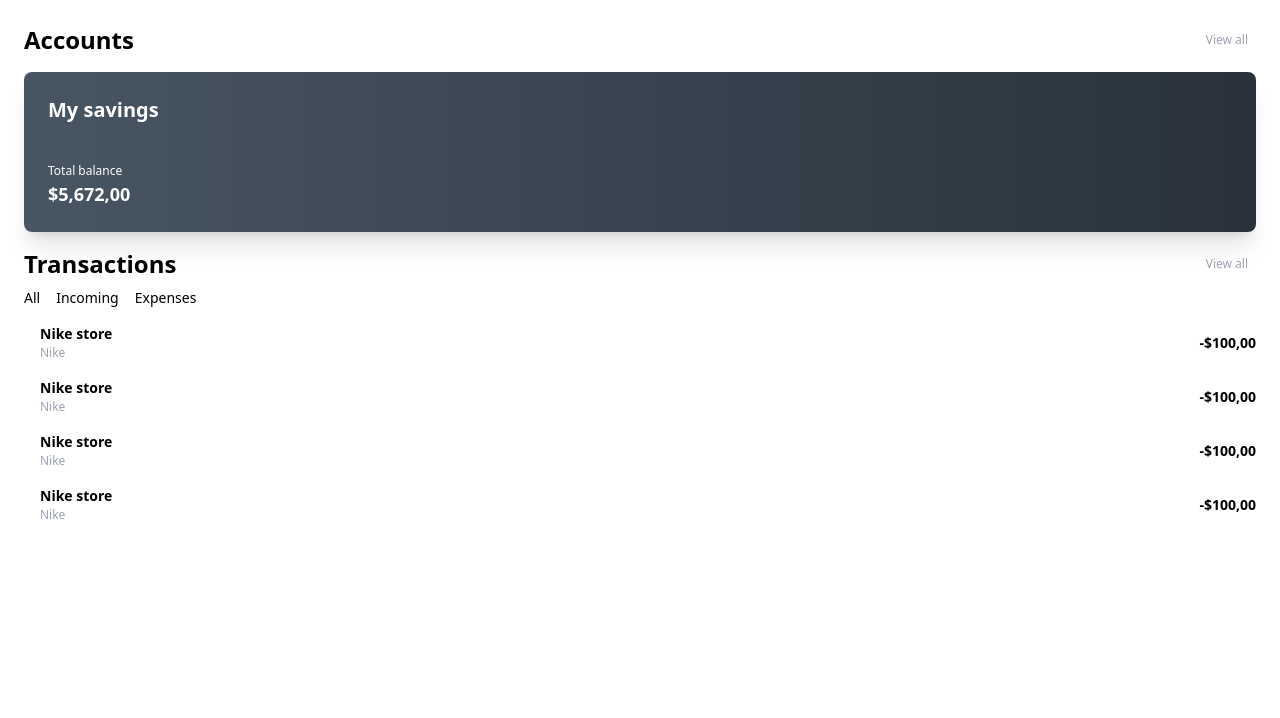
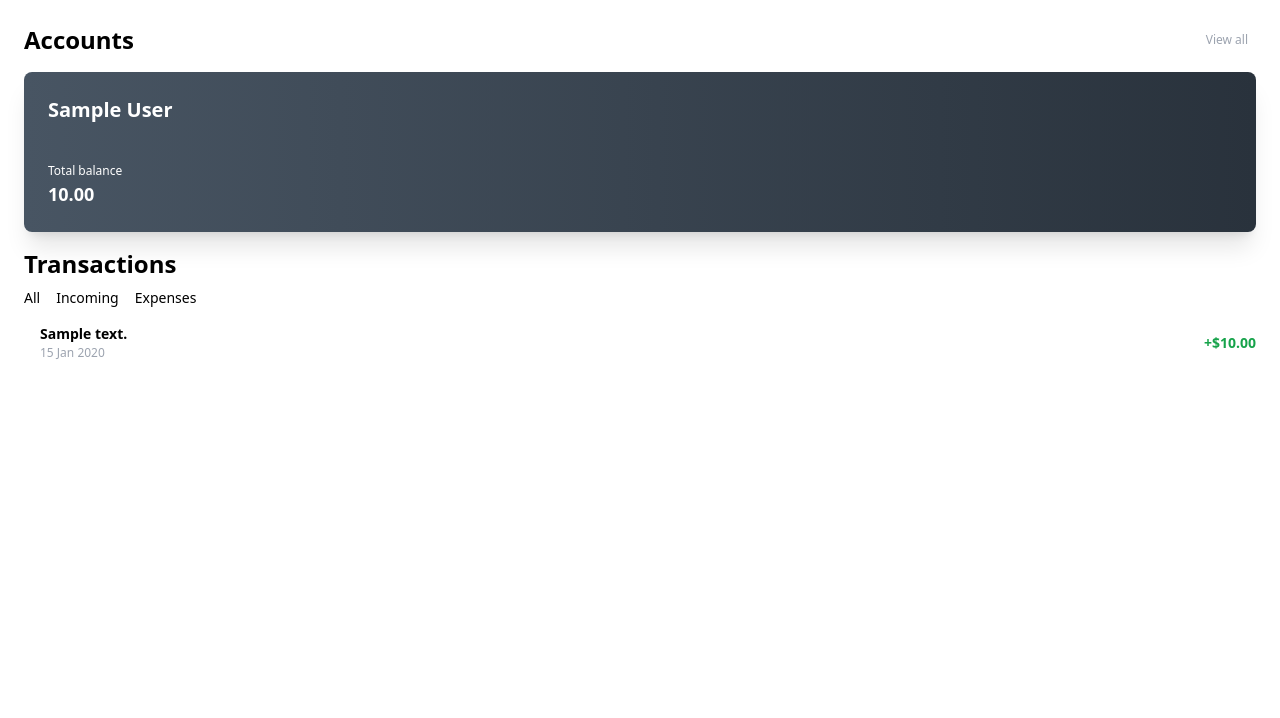
Before and after one commit to mikeeggertsen/bankbuddy, a Django app: page /dashboard/ in a window 1280 px wide. Shown: the top 718 px of the page. Run offline with Django 4.2, Linux system fonts and the light colour scheme; a user stored in the database is signed in; tables that the repository leaves empty hold one stand-in row (values such as "Sample post"); some libraries are stand-ins or nearby versions.

Commit message:
Add real data to dashboard and filtering

```diff
--- a/base/templates/base/dashboard.html
+++ b/base/templates/base/dashboard.html
@@ -8,71 +8,46 @@
                 <a href="/accounts"><p class="text-[12px] text-gray-400">View all<i class="ml-2 fa-solid fa-chevron-right"></i></p></a>
             </div>
             <div class="w-full mt-4 h-40 bg-gradient-to-r from-[#485563] to-[#29323c] shadow-xl rounded-lg p-6 flex flex-col justify-between gap-6">
-                <h2 class="text-xl text-white font-semibold">My savings</h2>
+                <h2 class="text-xl text-white font-semibold">{{account.name}}</h2>
                 <div>
                     <p class="text-[12px] text-white font-light">Total balance</p>
-                    <h3 class="text-lg text-white font-semibold">$5,672,00</h3>
+                    <h3 class="text-lg text-white font-semibold">{{account.balance}}</h3>
                 </div>
             </div>
         </div>
         <div>
-            <div class="flex flex-row justify-between items-center w-full">
-                <h1 class="text-2xl font-semibold">Transactions</h1>
-                <a href="#"><p class="text-[12px] text-gray-400">View all<i class="ml-2 fa-solid fa-chevron-right"></i></p></a>
-            </div>
+            <h1 class="text-2xl font-semibold">Transactions</h1>
             <div>
                 <div id="transaction-options" class="flex flex-row gap-4 mt-2">
-                    <a class="relative text-sm font-normal transaction-option-active" href="#">
+                    <a href="/dashboard/" id="all-transactions" class="relative text-sm font-normal" href="#">
                         <h5>All</h5>
                     </a>
-                    <a class="relative text-sm font-normal" href="#">
+                    <a href="/dashboard/?q=credit" id="credit-transactions" class="relative text-sm font-normal" href="#">
                         <h5>Incoming</h5>
                     </a>
-                    <a class="relative text-sm font-normal" href="#">
+                    <a href="/dashboard/?q=debit" id="debit-transactions" class="relative text-sm font-normal" href="#">
                         <h5>Expenses</h5>
                     </a>
                 </div>
                 <div class="flex flex-col gap-4 mt-4">
+                    {% for transaction in transactions %}
                     <div class="flex flex-row items-center justify-between">
                         <div class="flex flex-row w-full items-center gap-4">
                             <i class="fa-solid fa-credit-card"></i>
                             <div class="w-full">
-                                <h4 class="text-sm font-semibold">Nike store</h4>
-                                <p class="text-[12px] text-gray-400">Nike</p>
+                                <h4 class="text-sm font-semibold">{{transaction.message}}</h4>
+                                <p class="text-[12px] text-gray-400">{{account.created_at|date:"d M Y"}}</p>
                             </div>
-                            <p class="text-sm font-semibold">-$100,00</p>
+                            {% if transaction.type == 1 %}
+                            <p class="text-sm font-semibold text-green-600">+${{transaction.amount}}</p>
+                            {% else %}
+                                <p class="text-sm font-semibold text-red-600">-${{transaction.amount}}</p>
+                            {% endif %}
                         </div>
                     </div>
-                    <div class="flex flex-row items-center justify-between">
-                        <div class="flex flex-row w-full items-center gap-4">
-                            <i class="fa-solid fa-credit-card"></i>
-                            <div class="w-full">
-                                <h4 class="text-sm font-semibold">Nike store</h4>
-                                <p class="text-[12px] text-gray-400">Nike</p>
-                            </div>
-                            <p class="text-sm font-semibold">-$100,00</p>
-                        </div>
-                    </div>
-                    <div class="flex flex-row items-center justify-between">
-                        <div class="flex flex-row w-full items-center gap-4">
-                            <i class="fa-solid fa-credit-card"></i>
-                            <div class="w-full">
-                                <h4 class="text-sm font-semibold">Nike store</h4>
-                                <p class="text-[12px] text-gray-400">Nike</p>
-                            </div>
-                            <p class="text-sm font-semibold">-$100,00</p>
-                        </div>
-                    </div>
-                    <div class="flex flex-row items-center justify-between">
-                        <div class="flex flex-row w-full items-center gap-4">
-                            <i class="fa-solid fa-credit-card"></i>
-                            <div class="w-full">
-                                <h4 class="text-sm font-semibold">Nike store</h4>
-                                <p class="text-[12px] text-gray-400">Nike</p>
-                            </div>
-                            <p class="text-sm font-semibold">-$100,00</p>
-                        </div>
-                    </div>
+                    {% empty %}
+                        <h5 class="text-sm text-gray-400">You have no transactions</h5>
+                    {% endfor %}
                 </div>
             </div>
         </div>
--- a/base/views.py
+++ b/base/views.py
@@ -9,8 +9,17 @@ from base.models import Account, Bank, Customer, Ledger
 # DASHBOARD
 @login_required
 def dashboard(request):
+    transaction_filter = request.GET.get('q', '')
     context = {}
-    context['accounts'] = accounts
+    account = Account.objects.filter(customer__id=request.user.id)[:1].get()
+    transactions = Ledger.objects.filter(to_account__customer__id=request.user.id)
+    if transaction_filter == "credit":
+        transactions = transactions.filter(type=1)
+    elif transaction_filter == "debit":
+        transactions= transactions.filter(type=2)
+
+    context['account'] = account
+    context['transactions'] = transactions[:5]
     return render(request, 'base/dashboard.html', context)
 
 # ACCOUNTS
--- a/static/js/dashboard.js
+++ b/static/js/dashboard.js
@@ -1,6 +1,12 @@
 $(document).ready(() => {
-  $('#transaction-options a').click(function () {
-    $('#transaction-options a').removeClass('transaction-option-active');
-    $(this).addClass('transaction-option-active');
-  });
+  $('.transaction-option-active').removeClass('transaction-option-active');
+  const urlSearchParams = new URLSearchParams(window.location.search);
+  const q = urlSearchParams.get('q');
+  if (q === 'credit') {
+    $('#credit-transactions').addClass('transaction-option-active');
+  } else if (q === 'debit') {
+    $('#debit-transactions').addClass('transaction-option-active');
+  } else {
+    $('#all-transactions').addClass('transaction-option-active');
+  }
 });
```
